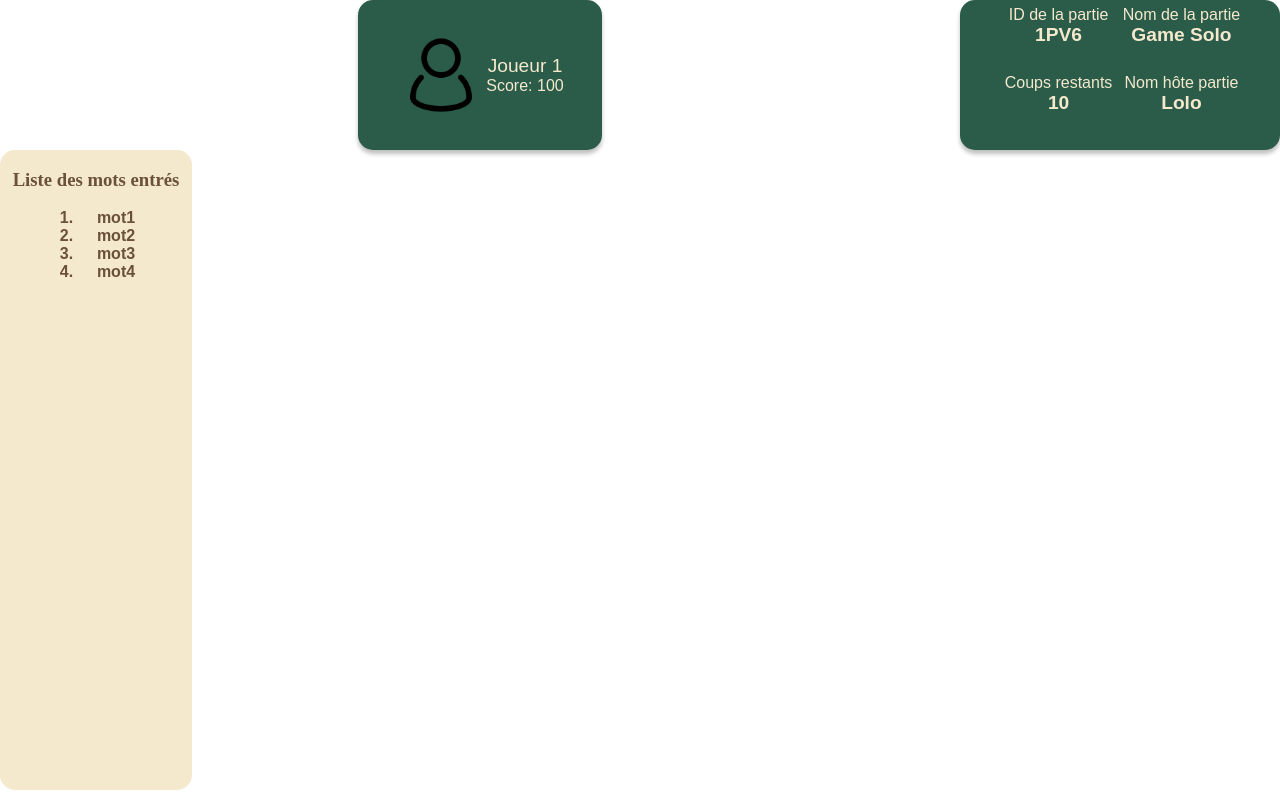
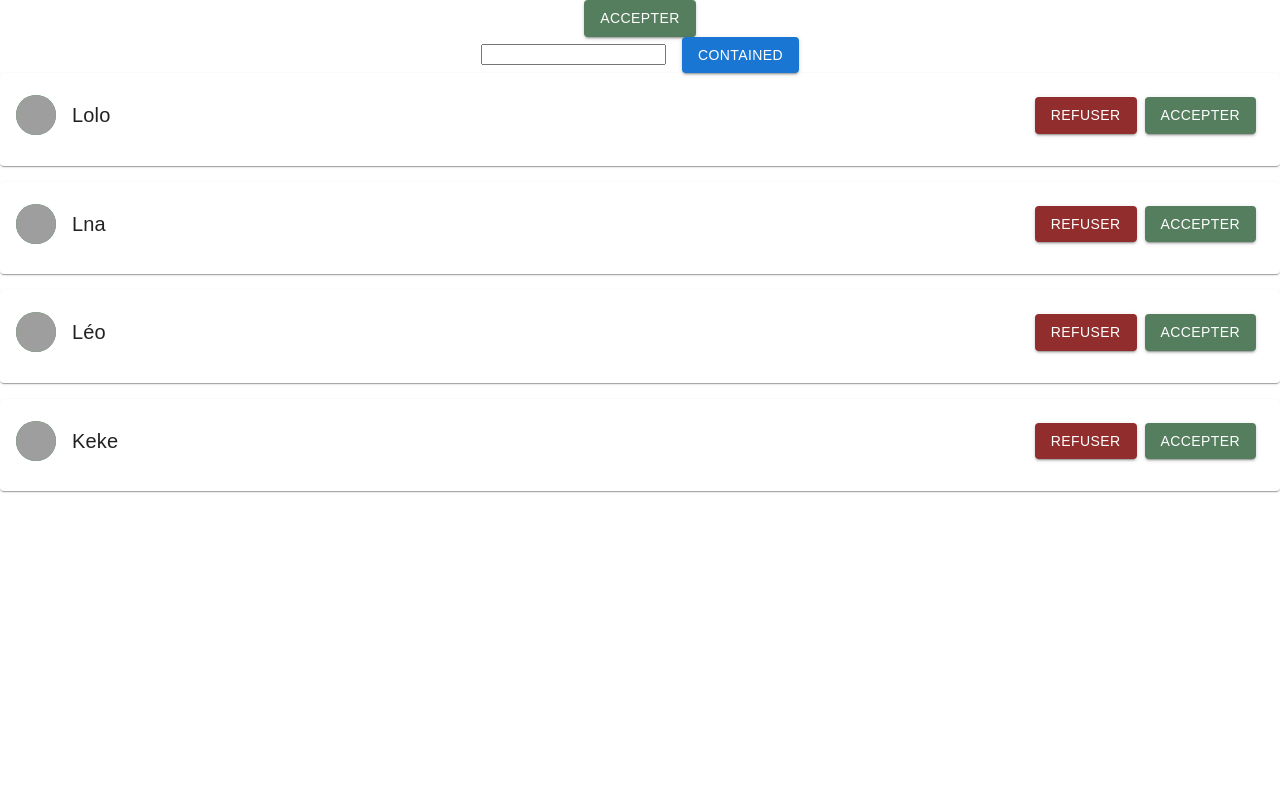
Before and after one commit to FC-Rats/Links-Awordkening, a React (Create React App) app in the folder frontend/: page / in a window 1280 px wide. Built offline with nearby package versions, Linux system fonts and the light colour scheme; grey boxes are pictures that could not be loaded.

Commit message:
StateFriendRequest

```diff
--- a/frontend/src/App.tsx
+++ b/frontend/src/App.tsx
@@ -6,19 +6,27 @@ import AcceptRefuseFriendRequest from './components/molecules/AcceptRefuseFriend
 import SearchFriends from './components/molecules/SearchFriends';
 import { ContainerInfoPlayer } from './components/organisms/ContainerInfoPlayer';
 import { ComponentListWords } from './components/molecules/ComponentListWords';
+import StateFriendRequest from './components/molecules/StateFriendRequest';
+import Stack from '@mui/material/Stack';
 
 
 function App() {
   return (
     <div className="App">
-<div style={{ display: 'flex', flexDirection: 'row' }}>
-      <ContainerInfoPlayer/>
-      <ContainerInfoGame />
+      {/*       <div style={{ display: 'flex', flexDirection: 'row' }}>
+        <ContainerInfoPlayer />
+        <ContainerInfoGame />
       </div>
       <ComponentListWords />
-{/*       <ComponentEndGame/>
-      <AcceptRefuseFriendRequest isAcceptingButton={true} friend={{"id": 3, "username": "Lolo"}}/>
-      <SearchFriends /> */}
+      <ComponentEndGame /> */}
+      <AcceptRefuseFriendRequest isAcceptingButton={true} friend={{ "id": 3, "username": "Lolo" }} />
+      <SearchFriends />
+      <Stack spacing={2}>
+        <StateFriendRequest friend={{ "id": 3, "username": "Lolo" }} />
+        <StateFriendRequest friend={{ "id": 4, "username": "Lna" }} />
+        <StateFriendRequest friend={{ "id": 5, "username": "Léo" }} />
+        <StateFriendRequest friend={{ "id": 10, "username": "Keke" }} />
+      </Stack>
     </div>
   );
 }
--- a/frontend/src/assets/css/AcceptRefuseFriendRequest.css
+++ b/frontend/src/assets/css/AcceptRefuseFriendRequest.css
@@ -1,17 +1,17 @@
 .acceptRefuseFriendRequest-accept {
-    background-color: var(--brunswickGreen)!important;
+    background-color: var(--viridian)!important;
 }
 
 .acceptRefuseFriendRequest-accept:hover {
-    background-color: var(--brunswickGreen-hover)!important;
+    background-color: var(--viridian-hover)!important;
 }
 
 .acceptRefuseFriendRequest-accept:active {
-    background-color: var(--brunswickGreen-active)!important;
+    background-color: var(--viridian-active)!important;
 }
 
 .acceptRefuseFriendRequest-accept:focus {
-    background-color: var(--brunswickGreen-focus)!important;
+    background-color: var(--viridian-focus)!important;
 }
 
 .acceptRefuseFriendRequest-refuse {
--- /dev/null
+++ b/frontend/src/assets/css/StateFriendRequest.css
@@ -0,0 +1,3 @@
+.card-StateFriendRequest {
+    background-color: var(--tan);
+}
--- a/frontend/src/components/molecules/SearchFriends.tsx
+++ b/frontend/src/components/molecules/SearchFriends.tsx
@@ -2,7 +2,7 @@ import React, { useEffect } from 'react'
 import Stack from '@mui/material/Stack';
 import Button from '@mui/material/Button';
 import { InputForm } from './InputForm';
-import { useState, useMemo } from 'react'
+import { useState } from 'react'
 
 function SearchFriends() {
   const [search, setSearch] = useState('');
@@ -11,7 +11,7 @@ function SearchFriends() {
   }, [search])
 
   return (
-    <Stack spacing={2} direction="row">
+    <Stack spacing={{ xs: 1, sm: 2 }} direction="row" flexWrap="wrap" justifyContent="center" alignItems="center">
       <InputForm value={search} setSearch={setSearch} isAPasswordInput={false} />
       <Button variant="contained">Contained</Button>       {/* to replace with a component */}
     </Stack>
--- a/frontend/src/components/molecules/StateFriendRequest.tsx
+++ b/frontend/src/components/molecules/StateFriendRequest.tsx
@@ -1,8 +1,35 @@
 import React from 'react'
+import Card from '@mui/material/Card';
+import CardContent from '@mui/material/CardContent';
+import Typography from '@mui/material/Typography';
+import { Avatar } from '@mui/material';
+import { green } from '@mui/material/colors';
+import CardActions from '@mui/material/CardActions';
+import Box from '@mui/material/Box';
+import AcceptRefuseFriendRequest from './AcceptRefuseFriendRequest';
+import '../../assets/css/StateFriendRequest.css'
 
-function StateFriendRequest() {
+
+function StateFriendRequest(props: { friend: { id: number, username: string } }) {
   return (
-    <div>StateFriendRequest</div>
+    <Card sx={{ display: 'flex', width: '100%' }} className='card-StateFriendRequest'>
+      <CardContent sx={{ display: 'flex', flexDirection: 'row', alignItems: 'center', justifyContent: 'space-between', gap: 2, width: '100%', flexWrap: 'wrap' }}>
+        <Box sx={{ display: 'flex', alignItems: 'center', gap: 2 }}>
+          <Avatar
+            sx={{ bgcolor: green[700] }}
+            alt="?"
+            src="/broken-image.jpg"
+          />
+          <Typography component="span" variant="h6">
+            {props.friend.username}
+          </Typography>
+        </Box>
+        <CardActions>
+          <AcceptRefuseFriendRequest isAcceptingButton={false} friend={props.friend} />
+          <AcceptRefuseFriendRequest isAcceptingButton={true} friend={props.friend} />
+        </CardActions>
+      </CardContent>
+    </Card>
   )
 }
 
```
